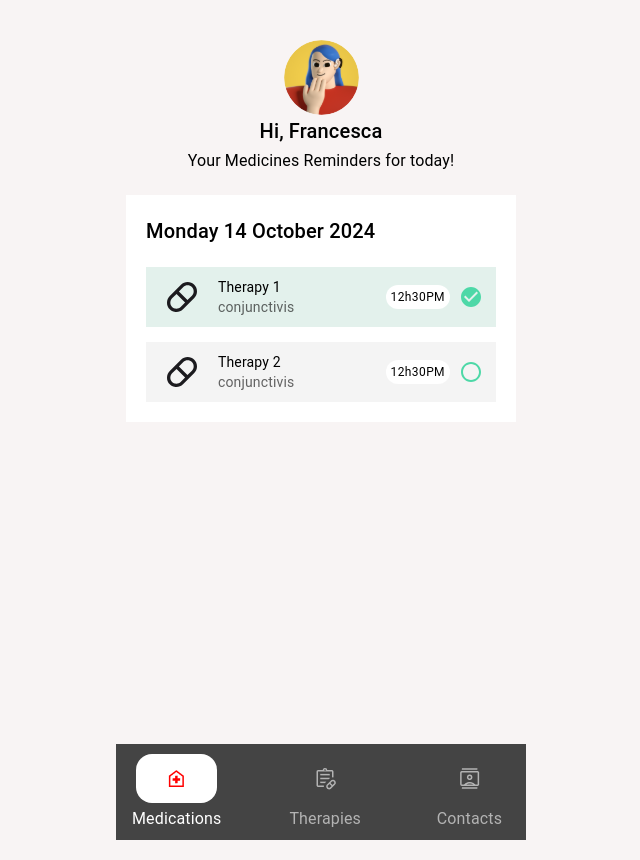
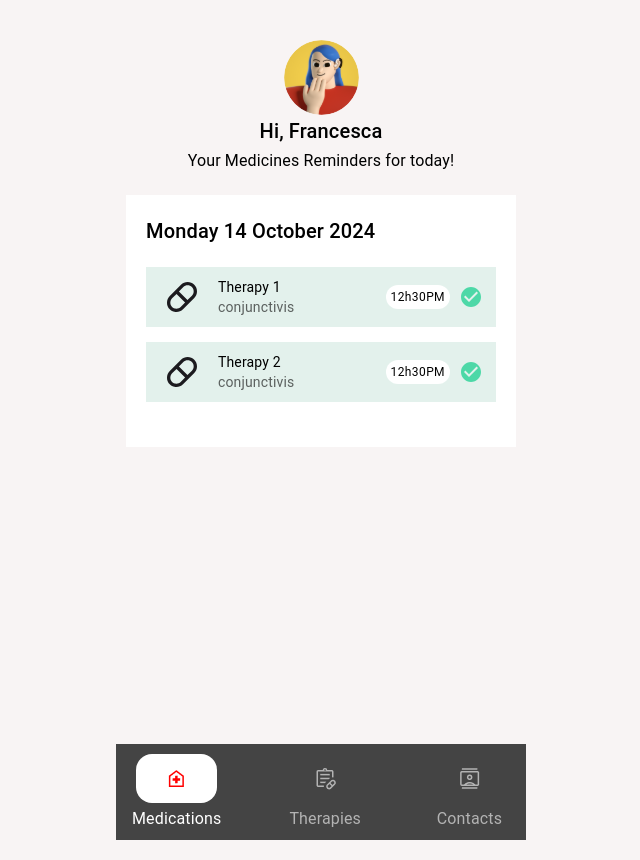
Before and after one commit to serene21/medimemo-uni2grow-2024, a React (Vite) app: page /medications in a window 1280 px wide. Shown: the whole page, without its empty margins (334-974 px from the left). Built offline with nearby package versions, Linux system fonts and the light colour scheme; data requests are answered from the project's data file.

Commit message:
Medications pages corrected

```diff
--- a/db.json
+++ b/db.json
@@ -140,7 +140,7 @@
       "therapyName": "Therapy 2",
       "time": "12h30PM",
       "date": "2024-09-20",
-      "taken": false,
+      "taken": true,
       "therapy": 1,
       "prescriptionTime": 1
     }
--- a/src/pages/medications/Medication.css
+++ b/src/pages/medications/Medication.css
@@ -41,4 +41,11 @@
     display: flex;
     flex-direction: column;
     gap: 20px;
+    max-height: 325px;
+    overflow-y: scroll;
 }
+.sub-list {
+    display: flex;
+    flex-direction: column;
+    gap: 15px;
+}
--- a/src/pages/medications/Medication.tsx
+++ b/src/pages/medications/Medication.tsx
@@ -103,7 +103,6 @@ function Medication() {
             </div>
           ) : (
             <List
-
               disablePadding
               dense
               sx={{
@@ -111,11 +110,61 @@ function Medication() {
                 mb: "20px",
                 display: "flex",
                 flexDirection: "column",
-                gap: "15px",
+                gap: "25px",
               }}
             >
               {errorUpdate && <Typography color="error">{errorUpdate}</Typography>}
-              {medications.map((item) => {
+              <div className="sub-list">
+                {medications.filter((item) => item.taken).map((item) => {
+                  const labelId = `checkbox-list-primary-label-${item.id}`;
+                  return (
+                    <ListItem
+                      key={item.id}
+                      disablePadding
+                      sx={{ bgcolor: "#F4F4F4" }}
+                    >
+                      <ListItemButton
+                        sx={{
+                          backgroundColor: item.taken ? alpha("#4DD8A7", 0.1) : "transparent",
+                        }}
+                        role={undefined}
+                        onClick={() => handleToggle(item)}
+                        dense
+                      >
+                        <ListItemAvatar>
+                          <Avatar alt="pill" src={pill} />
+                        </ListItemAvatar>
+                        <ListItemText
+                          primary={<Typography variant="body2">{item.therapyName}</Typography>}
+                          secondary={"conjunctivis"}
+                        />
+                        <div>
+                          <Typography
+                            variant="caption"
+                            sx={{
+                              p: "5px",
+                              bgcolor: "white",
+                              borderRadius: "15px",
+                              cursor: "pointer"
+                            }}
+                          >{item.time}</Typography>
+                          <Checkbox
+                            icon={<CircleOutlined sx={{ color: "#4DD8A7" }} />}
+                            checkedIcon={<CheckCircle sx={{ color: "#4DD8A7" }} />}
+                            edge="end"
+                            checked={item.taken}
+                            tabIndex={-1}
+                            disableRipple
+                            inputProps={{ 'aria-labelledby': labelId }}
+                          />
+                        </div>
+                      </ListItemButton>
+                    </ListItem>
+                  );
+                })}
+              </div>
+              <div className="sub-list">
+                {medications.filter((item) => !item.taken).map((item) => {
                   const labelId = `checkbox-list-secondary-label-${item.id}`;
                   return (
                     <ListItem
@@ -162,6 +211,7 @@ function Medication() {
                     </ListItem>
                   );
                 })}
+              </div>
             </List>)}
         </div>
       </div>
```
Also changed, not shown: src/pages/medications/Medications.tsx (deleted, +0 -8 lines), src/pages/medications/Medications.css (deleted). Lines whose indentation alone changed are shown as unchanged.
